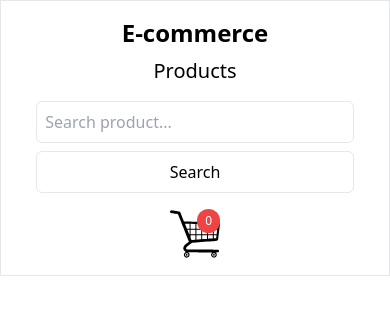
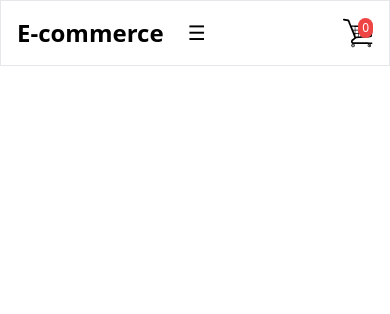
Before and after one commit to tajikwizard/e-commerce, a React (Vite) app: page / in a window 390 px wide. Shown: the top 314 px of the page. Built offline with nearby package versions, Linux system fonts and the light colour scheme.

Commit message:
header responsive

```diff
--- a/src/components/Header/Header.jsx
+++ b/src/components/Header/Header.jsx
@@ -1,66 +1,89 @@
-// Header.jsx - Adjusted handleSubmit function to pass the search term to the onSearch prop
 import React, { useState } from "react";
 import { Link } from "react-router-dom";
 import cartSvg from "../../assets/cart.svg";
 import { useCart } from "../../cartContext";
+
 const Header = ({ onSearch }) => {
   const [searchTerm, setSearchTerm] = useState("");
+  const [sidebarOpen, setSidebarOpen] = useState(false);
+  const { cartItems } = useCart();
+
   const handleSubmit = (e) => {
     e.preventDefault();
     if (searchTerm.trim().length) {
-      onSearch(searchTerm.trim()); // Pass the search term to the onSearch prop
+      onSearch(searchTerm.trim());
     }
     setSearchTerm("");
   };
-  const { cartItems } = useCart();
+
   return (
     <div className="mt-36">
-      <header className=" fixed top-0 bg-white w-full header flex flex-col md:flex-row justify-between p-4 md:p-8 border items-center">
-        <div className="logoContainer">
+      <header className="fixed top-0 bg-white w-full header flex justify-between items-center p-4 md:p-8 border">
+        <div className="flex items-center">
           <Link to="/">
-            <h1 className="text-2xl md:text-3xl font-semibold hover:underline">
+            <h1 className="text-2xl md:text-3xl font-semibold hover:underline mr-6">
               E-commerce
             </h1>
           </Link>
+          <div className="md:hidden">
+            <button
+              onClick={() => setSidebarOpen(!sidebarOpen)}
+              className="text-xl focus:outline-none"
+            >
+              ☰
+            </button>
+          </div>
         </div>
-        <div className="navigation mt-2 text-xl">
-          <Link
-            to="/products"
-            className="list-none hover:text-red-500 hover:cursor-pointer"
+        <div
+          className={`md:hidden fixed top-0 left-0 w-2/4 h-full bg-white z-50 ${
+            sidebarOpen
+              ? "transform translate-x-0"
+              : "transform -translate-x-full"
+          } transition-transform duration-300 ease-in-out`}
+        >
+          <button
+            onClick={() => setSidebarOpen(false)}
+            className="absolute top-4 right-4 text-xl focus:outline-none"
           >
-            Products
-          </Link>
+            ✕
+          </button>
+          <div className="flex flex-col items-center justify-center h-full">
+            <Link
+              to="/products"
+              className="list-none hover:text-red-500 hover:cursor-pointer mb-4"
+            >
+              Products
+            </Link>
+            {/* Add other links here */}
+          </div>
         </div>
-        <div className="formContainer flex flex-col md:flex-row items-center mt-4 md:mt-0 ">
-          <form onSubmit={handleSubmit}>
-            {" "}
-            {/* Use form tag to handle form submission */}
+        <div className="hidden md:flex items-center">
+          <form onSubmit={handleSubmit} className="flex items-center mr-4">
             <input
-              className="p-2 border rounded-md mb-2 md:mb-0 md:mr-2 w-full md:w-auto focus:outline-none hover:shadow"
+              className="p-2 border rounded-md mb-2 md:mb-0 md:mr-2 w-36 md:w-auto focus:outline-none hover:shadow text-sm"
               type="text"
               name="search"
               id="search"
               value={searchTerm}
               onChange={(e) => setSearchTerm(e.target.value)}
-              placeholder="Search product..."
+              placeholder="Search..."
             />
             <button
-              type="submit" // Change type to submit to trigger handleSubmit on button click
-              className="p-2 border rounded-md w-full md:w-auto hover:shadow"
+              type="submit"
+              className="p-2 border rounded-md w-20 md:w-auto hover:shadow text-sm"
             >
               Search
             </button>
           </form>
         </div>
-
-        <Link to="/cart" className="relative mt-4 md:mt-0">
+        <Link to="/cart" className="relative flex items-center">
           <img
             src={cartSvg}
             alt="cart"
             className="hover:scale-110 transition-transform duration-300 ease-in-out"
-            style={{ width: "50px", height: "50px" }}
+            style={{ width: "30px", height: "30px" }}
           />
-          <span className="absolute top-0 right-0 bg-red-500 text-white rounded-full px-2 py-1 text-xs">
+          <span className="absolute top-0 right-0 bg-red-500 text-white rounded-full px-1 py-0.5 text-xs">
             {cartItems.length}
           </span>
         </Link>
@@ -68,4 +91,5 @@ const Header = ({ onSearch }) => {
     </div>
   );
 };
+
 export default Header;
```
